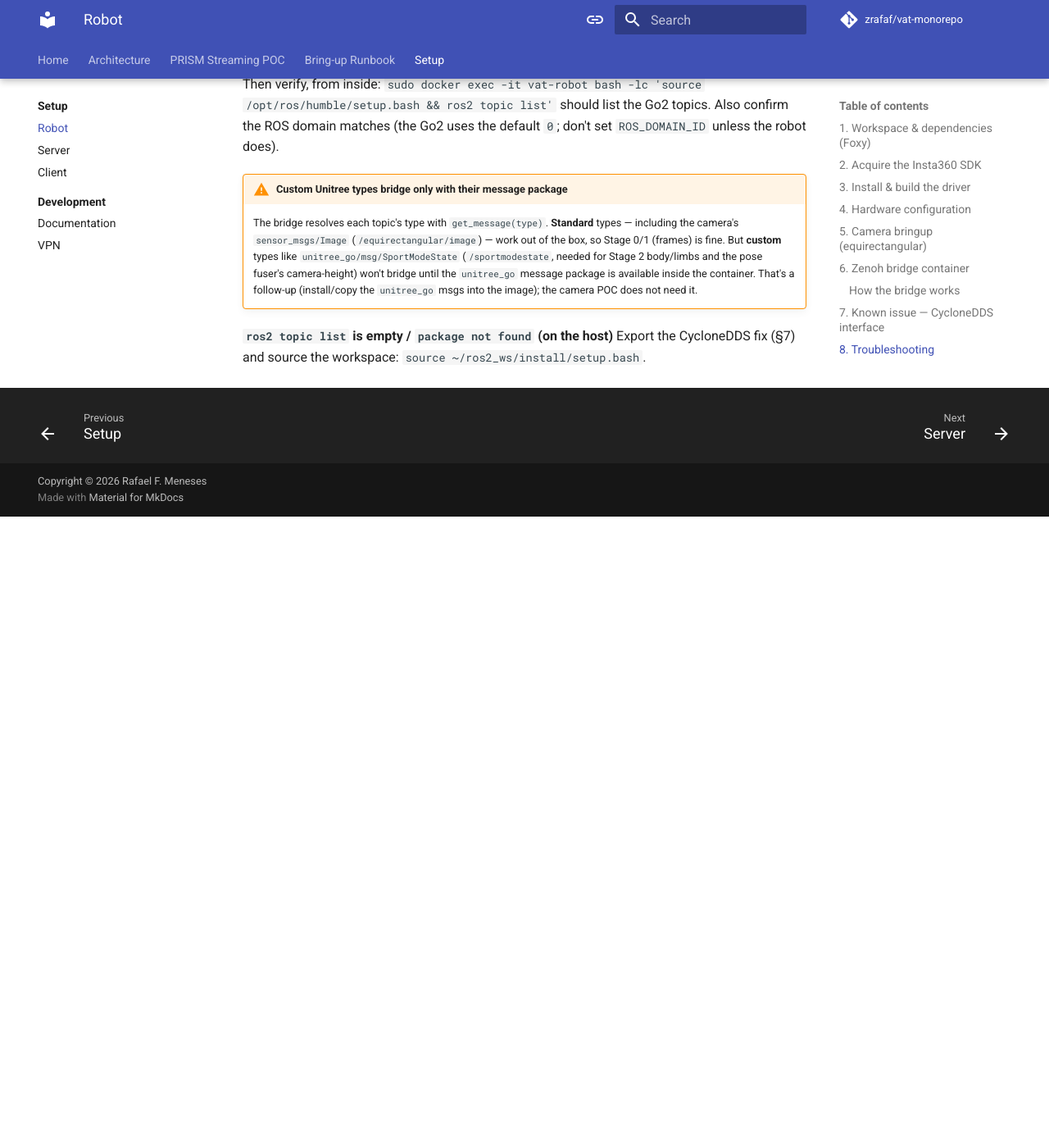
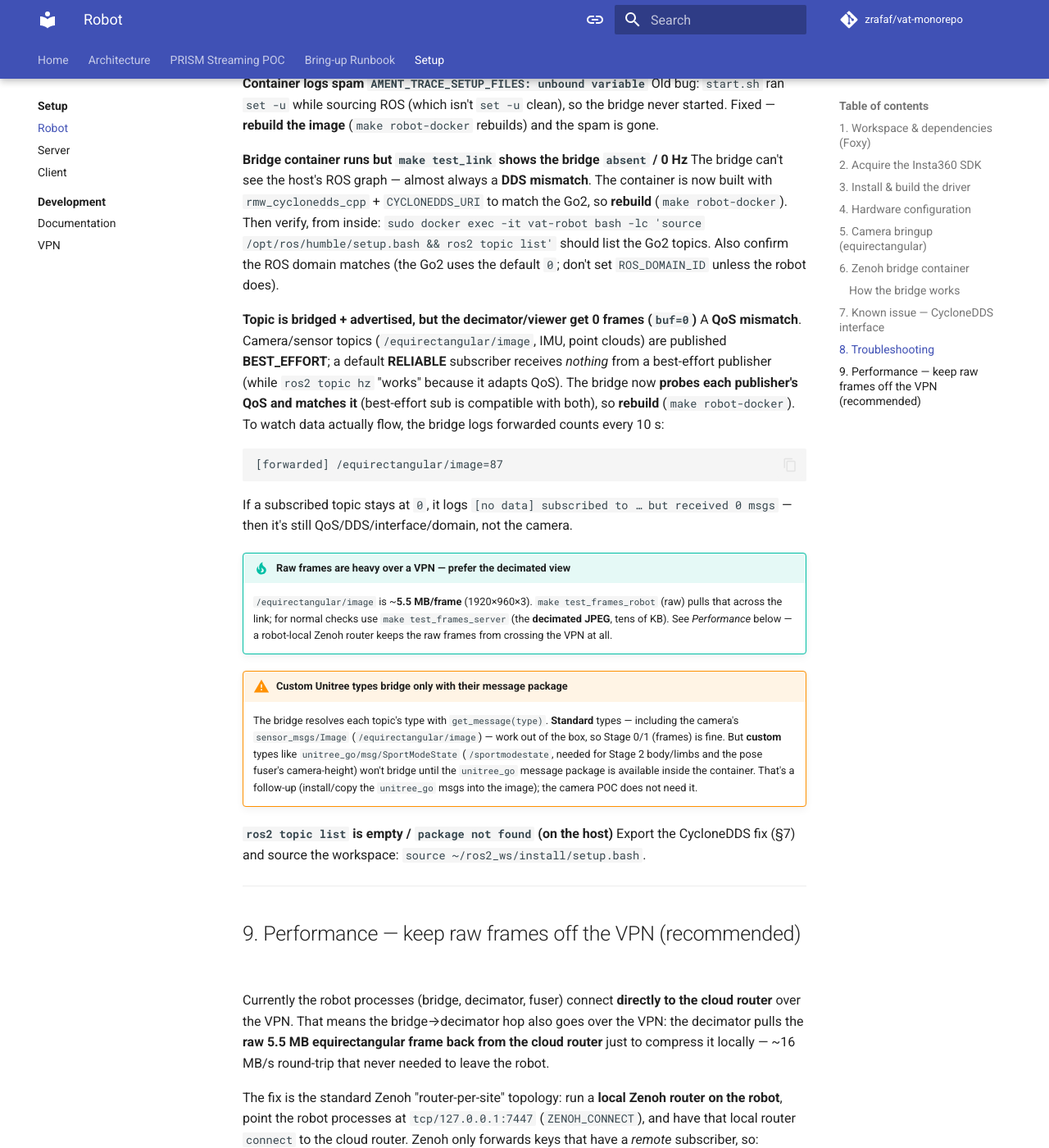
Before and after one commit to zRafaF/vat-monorepo, an MkDocs documentation site: the page built from docs/setup/robot.md, in a window 1280 px wide and 1400 px high, scrolled down 5964 px. Shown: the whole window at 82% size. Built offline with MkDocs 1.6.1 and Material for MkDocs 9.7.7, drawn with Linux system fonts in a browser that asks for light colours; comment, search, counter and statistics services are not loaded; before the commit the page ends 6594 px from its top, so only the background shows below that; some of the changed text lies outside the part shown.

Commit message:
updtaed the dynamic bridge

````diff
--- a/docs/setup/robot.md
+++ b/docs/setup/robot.md
@@ -145,8 +145,16 @@ make robot-ros
 #   → ros2 launch insta360_ros_driver bringup.launch.xml equirectangular:=true
 ```
 
+!!! warning "It goes quiet after startup — that's normal, don't Ctrl-C it"
+    Success looks like: `Camera opened successfully` → `Live streaming started`
+    → `Mapping matrices initialization complete`, and then **silence** (the
+    driver doesn't log every frame). It is streaming. **Leave `make robot-ros`
+    running in its own terminal** — if you Ctrl-C it, the camera stops and every
+    downstream stream drops to 0 Hz. (A one-off `error info: 400 [unknown msg
+    code.]` just before "Camera opened successfully" is a benign SDK quirk.)
+
 Published topics: `/equirectangular/image`, `/dual_fisheye/image[/compressed]`,
-`/imu/data[_raw]`. Verify in another shell:
+`/imu/data[_raw]`. Verify in another shell (while `make robot-ros` keeps running):
 
 ```bash
 export CYCLONEDDS_URI='<CycloneDDS><Domain><General><Interfaces><NetworkInterface name="eth0"/></Interfaces></General></Domain></CycloneDDS>'
@@ -296,6 +304,29 @@ the Go2, so **rebuild** (`make robot-docker`). Then verify, from inside:
 should list the Go2 topics. Also confirm the ROS domain matches (the Go2 uses
 the default `0`; don't set `ROS_DOMAIN_ID` unless the robot does).
 
+**Topic is bridged + advertised, but the decimator/viewer get 0 frames (`buf=0`)**
+A **QoS mismatch**. Camera/sensor topics (`/equirectangular/image`, IMU,
+point clouds) are published **BEST_EFFORT**; a default **RELIABLE** subscriber
+receives *nothing* from a best-effort publisher (while `ros2 topic hz` "works"
+because it adapts QoS). The bridge now **probes each publisher's QoS and matches
+it** (best-effort sub is compatible with both), so **rebuild** (`make
+robot-docker`). To watch data actually flow, the bridge logs forwarded counts
+every 10 s:
+
+```
+[forwarded] /equirectangular/image=87
+```
+
+If a subscribed topic stays at `0`, it logs `[no data] subscribed to … but
+received 0 msgs` — then it's still QoS/DDS/interface/domain, not the camera.
+
+!!! tip "Raw frames are heavy over a VPN — prefer the decimated view"
+    `/equirectangular/image` is ~**5.5 MB/frame** (1920×960×3). `make
+    test_frames_robot` (raw) pulls that across the link; for normal checks use
+    `make test_frames_server` (the **decimated JPEG**, tens of KB). See
+    *Performance* below — a robot-local Zenoh router keeps the raw frames from
+    crossing the VPN at all.
+
 !!! warning "Custom Unitree types bridge only with their message package"
     The bridge resolves each topic's type with `get_message(type)`. **Standard**
     types — including the camera's `sensor_msgs/Image` (`/equirectangular/image`)
@@ -309,3 +340,27 @@ the default `0`; don't set `ROS_DOMAIN_ID` unless the robot does).
 **`ros2 topic list` is empty / `package not found` (on the host)**
 Export the CycloneDDS fix (§7) and source the workspace:
 `source ~/ros2_ws/install/setup.bash`.
+
+---
+
+## 9. Performance — keep raw frames off the VPN (recommended)
+
+Currently the robot processes (bridge, decimator, fuser) connect **directly to
+the cloud router** over the VPN. That means the bridge→decimator hop also goes
+over the VPN: the decimator pulls the **raw 5.5 MB equirectangular frame back
+from the cloud router** just to compress it locally — ~16 MB/s round-trip that
+never needed to leave the robot.
+
+The fix is the standard Zenoh "router-per-site" topology: run a **local Zenoh
+router on the robot**, point the robot processes at `tcp/127.0.0.1:7447`
+(`ZENOH_CONNECT`), and have that local router `connect` to the cloud router.
+Zenoh only forwards keys that have a *remote* subscriber, so:
+
+* `go2/rt/equirectangular/image` (raw, consumed only by the local decimator) →
+  **stays on the robot**, never crosses the VPN.
+* `go2/prism/camera/frame` (small JPEG, subscribed by the cloud mapping server)
+  and `go2/prism/pose` (subscribed by the client) → forwarded over the VPN.
+
+This makes the only things crossing the link the decimated JPEG and the tiny
+pose stream. (Not wired up yet — it's a small topology change to `run.sh` +
+`vat.env`; ask and it can be added.)
````
Also changed, not shown: docs/bringup.md (+15 -5 lines), 1 other file.
